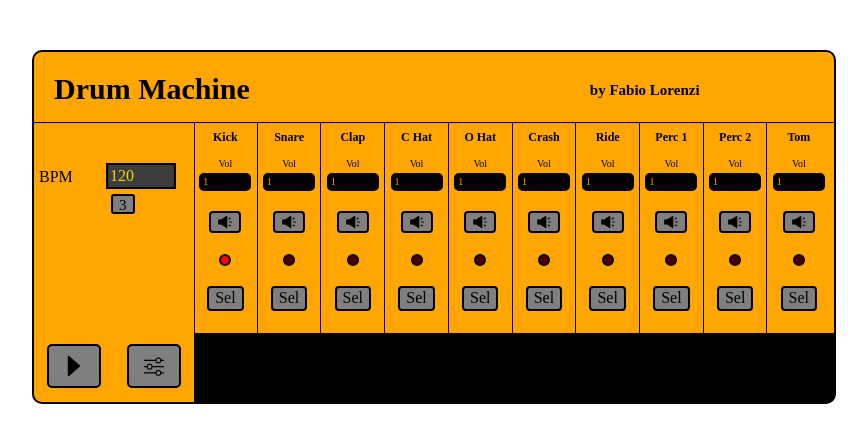
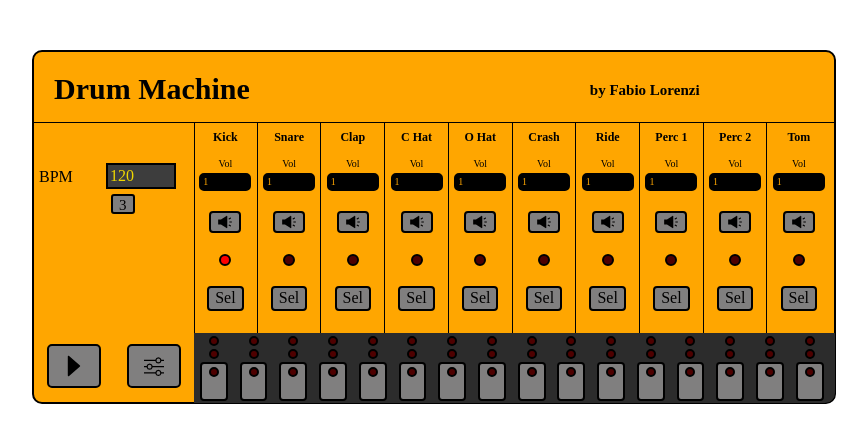
Before and after one commit to fabiolorenzi/drum-machine, a React (Create React App) app: page / in a window 1280 px wide. Shown: the top 442 px of the page, without its empty margins (206-1073 px from the left). Built offline with nearby package versions, Linux system fonts and the light colour scheme; a web font is replaced by a local one.

Commit message:
implementing sequencer section

```diff
--- a/src/components/MainContainer.jsx
+++ b/src/components/MainContainer.jsx
@@ -492,7 +492,120 @@ function MainContainer() {
                     <button className="selectButton" onClick={e => sampleSelector(e, "tom")}>Sel</button>
                 </div>
             </div>
-            <div className="sequencerSection"></div>
+            <div className="sequencerSection">
+                <div className="singleButtonFirst">
+                    <div className="firstLineSpyOff"></div>
+                    <div className="secondLineSpyOff"></div>
+                    <div className="sequencerButton">
+                        <div className="thirdLineSpyOff"></div>
+                    </div>
+                </div>
+                <div className="singleButtonFirst">
+                    <div className="firstLineSpyOff"></div>
+                    <div className="secondLineSpyOff"></div>
+                    <div className="sequencerButton">
+                        <div className="thirdLineSpyOff"></div>
+                    </div>
+                </div>
+                <div className="singleButtonFirst">
+                    <div className="firstLineSpyOff"></div>
+                    <div className="secondLineSpyOff"></div>
+                    <div className="sequencerButton">
+                        <div className="thirdLineSpyOff"></div>
+                    </div>
+                </div>
+                <div className="singleButtonFirst">
+                    <div className="firstLineSpyOff"></div>
+                    <div className="secondLineSpyOff"></div>
+                    <div className="sequencerButton">
+                        <div className="thirdLineSpyOff"></div>
+                    </div>
+                </div>
+                <div className="singleButtonFirst">
+                    <div className="firstLineSpyOff"></div>
+                    <div className="secondLineSpyOff"></div>
+                    <div className="sequencerButton">
+                        <div className="thirdLineSpyOff"></div>
+                    </div>
+                </div>
+                <div className="singleButtonFirst">
+                    <div className="firstLineSpyOff"></div>
+                    <div className="secondLineSpyOff"></div>
+                    <div className="sequencerButton">
+                        <div className="thirdLineSpyOff"></div>
+                    </div>
+                </div>
+                <div className="singleButtonFirst">
+                    <div className="firstLineSpyOff"></div>
+                    <div className="secondLineSpyOff"></div>
+                    <div className="sequencerButton">
+                        <div className="thirdLineSpyOff"></div>
+                    </div>
+                </div>
+                <div className="singleButtonFirst">
+                    <div className="firstLineSpyOff"></div>
+                    <div className="secondLineSpyOff"></div>
+                    <div className="sequencerButton">
+                        <div className="thirdLineSpyOff"></div>
+                    </div>
+                </div>
+                <div className="singleButtonFirst">
+                    <div className="firstLineSpyOff"></div>
+                    <div className="secondLineSpyOff"></div>
+                    <div className="sequencerButton">
+                        <div className="thirdLineSpyOff"></div>
+                    </div>
+                </div>
+                <div className="singleButtonFirst">
+                    <div className="firstLineSpyOff"></div>
+                    <div className="secondLineSpyOff"></div>
+                    <div className="sequencerButton">
+                        <div className="thirdLineSpyOff"></div>
+                    </div>
+                </div>
+                <div className="singleButtonFirst">
+                    <div className="firstLineSpyOff"></div>
+                    <div className="secondLineSpyOff"></div>
+                    <div className="sequencerButton">
+                        <div className="thirdLineSpyOff"></div>
+                    </div>
+                </div>
+                <div className="singleButtonFirst">
+                    <div className="firstLineSpyOff"></div>
+                    <div className="secondLineSpyOff"></div>
+                    <div className="sequencerButton">
+                        <div className="thirdLineSpyOff"></div>
+                    </div>
+                </div>
+                <div className="singleButtonFirst">
+                    <div className="firstLineSpyOff"></div>
+                    <div className="secondLineSpyOff"></div>
+                    <div className="sequencerButton">
+                        <div className="thirdLineSpyOff"></div>
+                    </div>
+                </div>
+                <div className="singleButtonFirst">
+                    <div className="firstLineSpyOff"></div>
+                    <div className="secondLineSpyOff"></div>
+                    <div className="sequencerButton">
+                        <div className="thirdLineSpyOff"></div>
+                    </div>
+                </div>
+                <div className="singleButtonFirst">
+                    <div className="firstLineSpyOff"></div>
+                    <div className="secondLineSpyOff"></div>
+                    <div className="sequencerButton">
+                        <div className="thirdLineSpyOff"></div>
+                    </div>
+                </div>
+                <div className="singleButtonFirst">
+                    <div className="firstLineSpyOff"></div>
+                    <div className="secondLineSpyOff"></div>
+                    <div className="sequencerButton">
+                        <div className="thirdLineSpyOff"></div>
+                    </div>
+                </div>
+            </div>
         </div>
     );
 };
--- a/src/style.css
+++ b/src/style.css
@@ -212,6 +212,45 @@ body {
     position: relative;
     left: 20%;
     bottom: 80%;
-    background-color: #000000;
+    background-color: #2c2c2c;
     border-bottom-right-radius: 10px;
 }
+
+.singleButtonFirst {
+    display: block;
+    width: 6.2%;
+}
+
+.firstLineSpyOff,
+.secondLineSpyOff,
+.thirdLineSpyOff {
+    display: block;
+    width: 6px;
+    height: 6px;
+    border: 2px solid #000000;
+    border-radius: 6px;
+    background-color: #4e0000;
+    margin: 3px auto;
+}
+
+.firstLineSpyOn,
+.secondLineSpyOn,
+.thirdLineSpyOn {
+    display: block;
+    width: 6px;
+    height: 6px;
+    border: 2px solid #000000;
+    border-radius: 6px;
+    background-color: #ff0000;
+    margin: 3px auto;
+}
+
+.sequencerButton {
+    display: block;
+    margin: auto;
+    width: 60%;
+    height: 50%;
+    background-color: #807f7f;
+    border: 2px solid #000000;
+    border-radius: 4px;
+}
```
